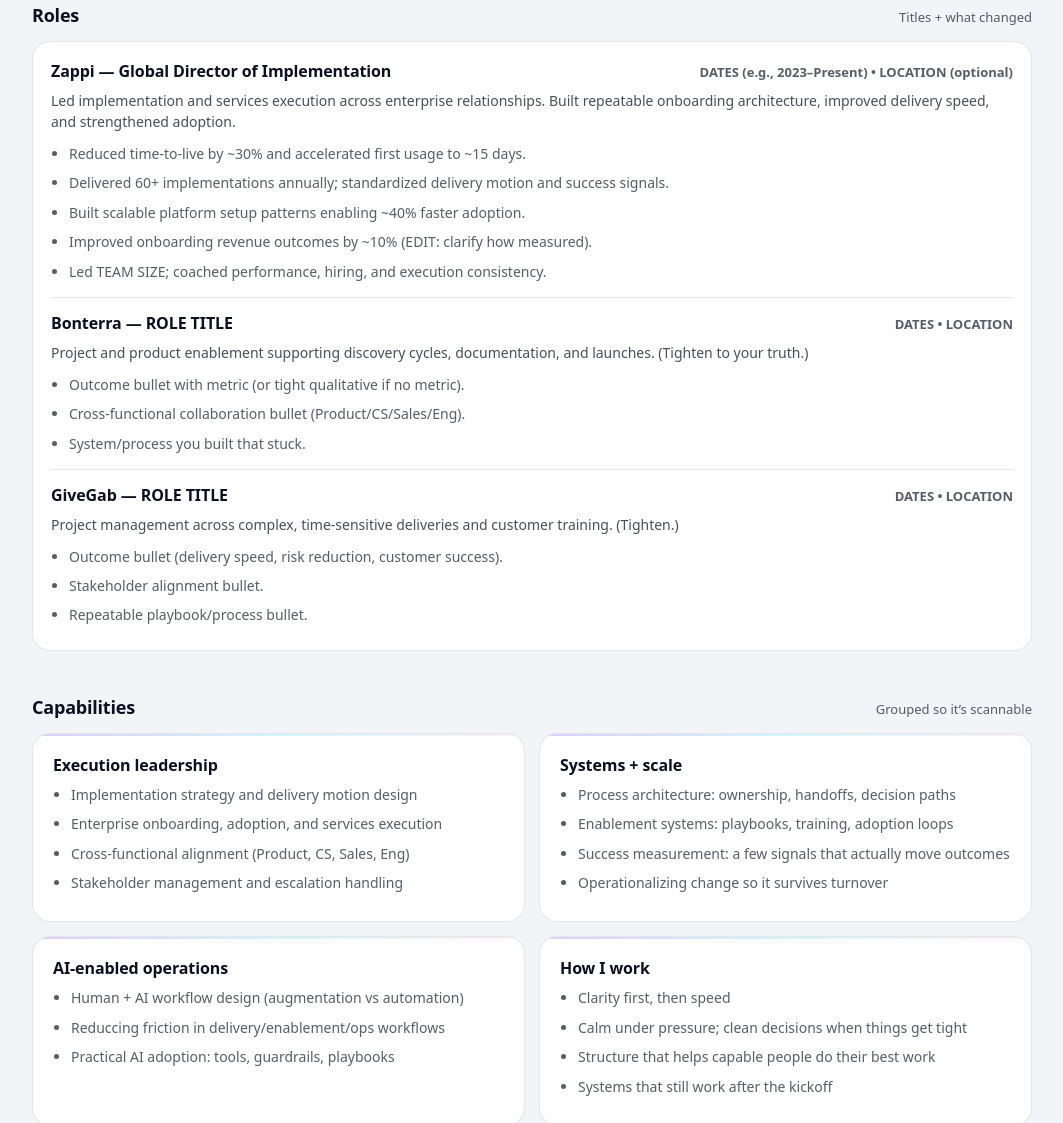
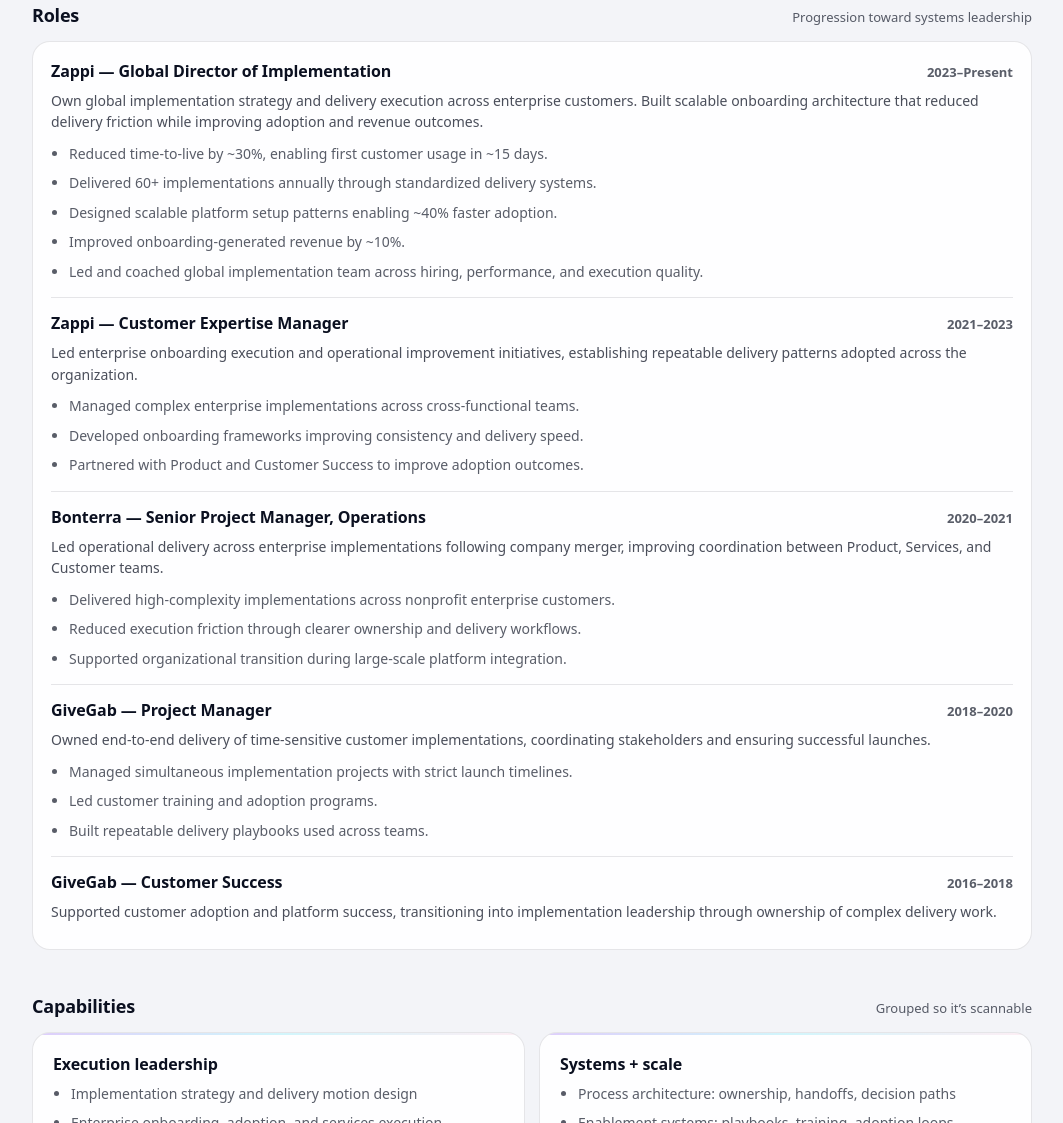
Before and after one commit to merlin-komenda/my-website, a plain HTML site: page experience/index.html in a window 1280 px wide. Shown: the part 963-2086 px from the top of the page, without its empty margins (108-1171 px from the left). Drawn offline with Linux system fonts and the light colour scheme.

Commit message:
Update index.html

```diff
--- a/experience/index.html
+++ b/experience/index.html
@@ -429,55 +429,99 @@ hr.sep{
 <section id="roles">
   <div class="section-title">
     <h2>Roles</h2>
-      <div class="hint">Titles + what changed</div>
+    <div class="hint">Progression toward systems leadership</div>
   </div>
 
   <div class="role">
+
+    <!-- ZAPPI -->
     <div class="roleTop">
       <h3>Zappi — Global Director of Implementation</h3>
-        <div class="roleMeta">DATES (e.g., 2023–Present) • LOCATION (optional)</div>
+      <div class="roleMeta">2023–Present</div>
     </div>
+
     <div class="roleSub">
-        Led implementation and services execution across enterprise relationships. Built repeatable onboarding architecture,
-        improved delivery speed, and strengthened adoption.
+      Own global implementation strategy and delivery execution across enterprise customers.
+      Built scalable onboarding architecture that reduced delivery friction while improving adoption and revenue outcomes.
     </div>
+
     <ul class="bullets">
-        <li>Reduced time-to-live by ~30% and accelerated first usage to ~15 days.</li>
-        <li>Delivered 60+ implementations annually; standardized delivery motion and success signals.</li>
-        <li>Built scalable platform setup patterns enabling ~40% faster adoption.</li>
-        <li>Improved onboarding revenue outcomes by ~10% (EDIT: clarify how measured).</li>
-        <li>Led TEAM SIZE; coached performance, hiring, and execution consistency.</li>
+      <li>Reduced time-to-live by ~30%, enabling first customer usage in ~15 days.</li>
+      <li>Delivered 60+ implementations annually through standardized delivery systems.</li>
+      <li>Designed scalable platform setup patterns enabling ~40% faster adoption.</li>
+      <li>Improved onboarding-generated revenue by ~10%.</li>
+      <li>Led and coached global implementation team across hiring, performance, and execution quality.</li>
     </ul>
 
     <hr class="sep">
 
+    <!-- ZAPPI PRIOR -->
     <div class="roleTop">
-        <h3>Bonterra — ROLE TITLE</h3>
-        <div class="roleMeta">DATES • LOCATION</div>
+      <h3>Zappi — Customer Expertise Manager</h3>
+      <div class="roleMeta">2021–2023</div>
     </div>
+
     <div class="roleSub">
-        Project and product enablement supporting discovery cycles, documentation, and launches. (Tighten to your truth.)
+      Led enterprise onboarding execution and operational improvement initiatives,
+      establishing repeatable delivery patterns adopted across the organization.
     </div>
+
     <ul class="bullets">
-        <li>Outcome bullet with metric (or tight qualitative if no metric).</li>
-        <li>Cross-functional collaboration bullet (Product/CS/Sales/Eng).</li>
-        <li>System/process you built that stuck.</li>
+      <li>Managed complex enterprise implementations across cross-functional teams.</li>
+      <li>Developed onboarding frameworks improving consistency and delivery speed.</li>
+      <li>Partnered with Product and Customer Success to improve adoption outcomes.</li>
     </ul>
 
     <hr class="sep">
 
+    <!-- BONTERRA -->
     <div class="roleTop">
-        <h3>GiveGab — ROLE TITLE</h3>
-        <div class="roleMeta">DATES • LOCATION</div>
+      <h3>Bonterra — Senior Project Manager, Operations</h3>
+      <div class="roleMeta">2020–2021</div>
     </div>
+
     <div class="roleSub">
-        Project management across complex, time-sensitive deliveries and customer training. (Tighten.)
+      Led operational delivery across enterprise implementations following company merger,
+      improving coordination between Product, Services, and Customer teams.
     </div>
+
     <ul class="bullets">
-        <li>Outcome bullet (delivery speed, risk reduction, customer success).</li>
-        <li>Stakeholder alignment bullet.</li>
-        <li>Repeatable playbook/process bullet.</li>
+      <li>Delivered high-complexity implementations across nonprofit enterprise customers.</li>
+      <li>Reduced execution friction through clearer ownership and delivery workflows.</li>
+      <li>Supported organizational transition during large-scale platform integration.</li>
     </ul>
+
+    <hr class="sep">
+
+    <!-- GIVEGAB -->
+    <div class="roleTop">
+      <h3>GiveGab — Project Manager</h3>
+      <div class="roleMeta">2018–2020</div>
+    </div>
+
+    <div class="roleSub">
+      Owned end-to-end delivery of time-sensitive customer implementations,
+      coordinating stakeholders and ensuring successful launches.
+    </div>
+
+    <ul class="bullets">
+      <li>Managed simultaneous implementation projects with strict launch timelines.</li>
+      <li>Led customer training and adoption programs.</li>
+      <li>Built repeatable delivery playbooks used across teams.</li>
+    </ul>
+
+    <hr class="sep">
+
+    <!-- EARLY -->
+    <div class="roleTop">
+      <h3>GiveGab — Customer Success</h3>
+      <div class="roleMeta">2016–2018</div>
+    </div>
+
+    <div class="roleSub">
+      Supported customer adoption and platform success, transitioning into implementation leadership through ownership of complex delivery work.
+    </div>
+
   </div>
 </section>
 
```
Lines whose indentation alone changed are shown as unchanged.
